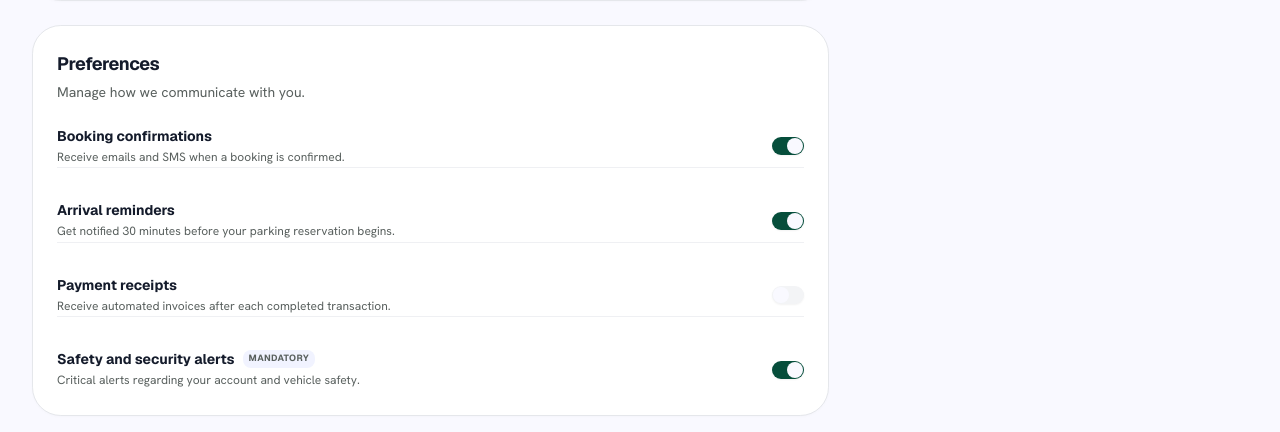
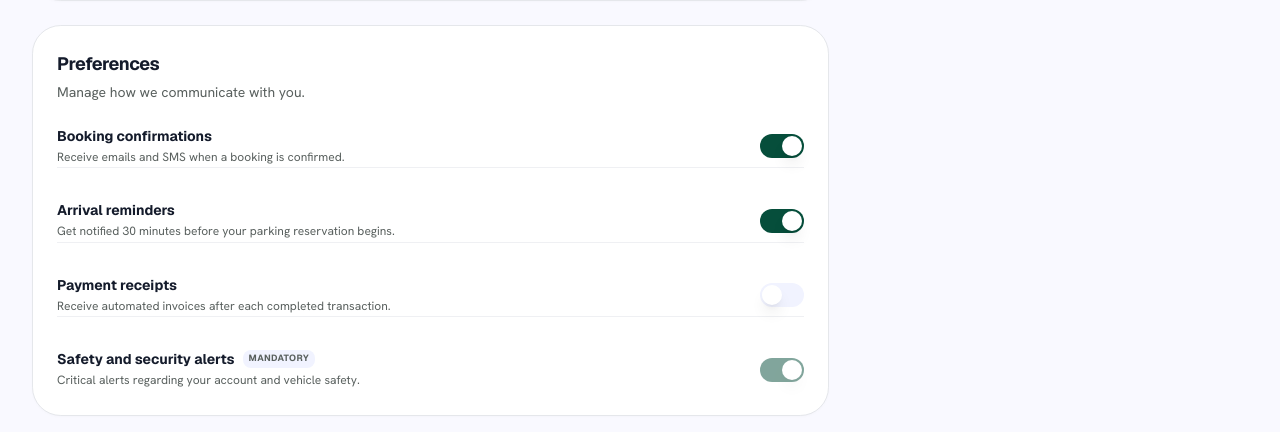
Before and after one commit to 0xFaysal/se-lab-wake-up-to-reality, a Next.js app in the folder frontend/: page /driver/profile in a window 1280 px wide. Shown: the part 884-1316 px from the top of the page. Built offline with nearby package versions, Linux system fonts and the light colour scheme.

Commit message:
feat: switch, button toggle

```diff
--- /dev/null
+++ b/frontend/components/ui/switch.tsx
@@ -0,0 +1,39 @@
+"use client";
+
+import * as React from "react";
+import { cn } from "@/lib/utils";
+
+interface SwitchProps extends React.ButtonHTMLAttributes<HTMLButtonElement> {
+  checked?: boolean;
+  onCheckedChange?: (checked: boolean) => void;
+}
+
+export const Switch = React.forwardRef<HTMLButtonElement, SwitchProps>(
+  ({ className, checked = false, onCheckedChange, disabled, ...props }, ref) => {
+    return (
+      <button
+        type="button"
+        role="switch"
+        aria-checked={checked}
+        disabled={disabled}
+        ref={ref}
+        onClick={() => !disabled && onCheckedChange?.(!checked)}
+        className={cn(
+          "peer inline-flex h-6 w-11 shrink-0 cursor-pointer items-center rounded-full border-2 border-transparent transition-colors focus-visible:outline-hidden focus-visible:ring-2 focus-visible:ring-primary focus-visible:ring-offset-2 disabled:cursor-not-allowed disabled:opacity-50",
+          checked ? "bg-[#064E3B]" : "bg-muted",
+          className
+        )}
+        {...props}
+      >
+        <span
+          className={cn(
+            "pointer-events-none block size-5 rounded-full bg-white shadow-lg ring-0 transition-transform",
+            checked ? "translate-x-5" : "translate-x-0"
+          )}
+        />
+      </button>
+    );
+  }
+);
+
+Switch.displayName = "Switch";
```
